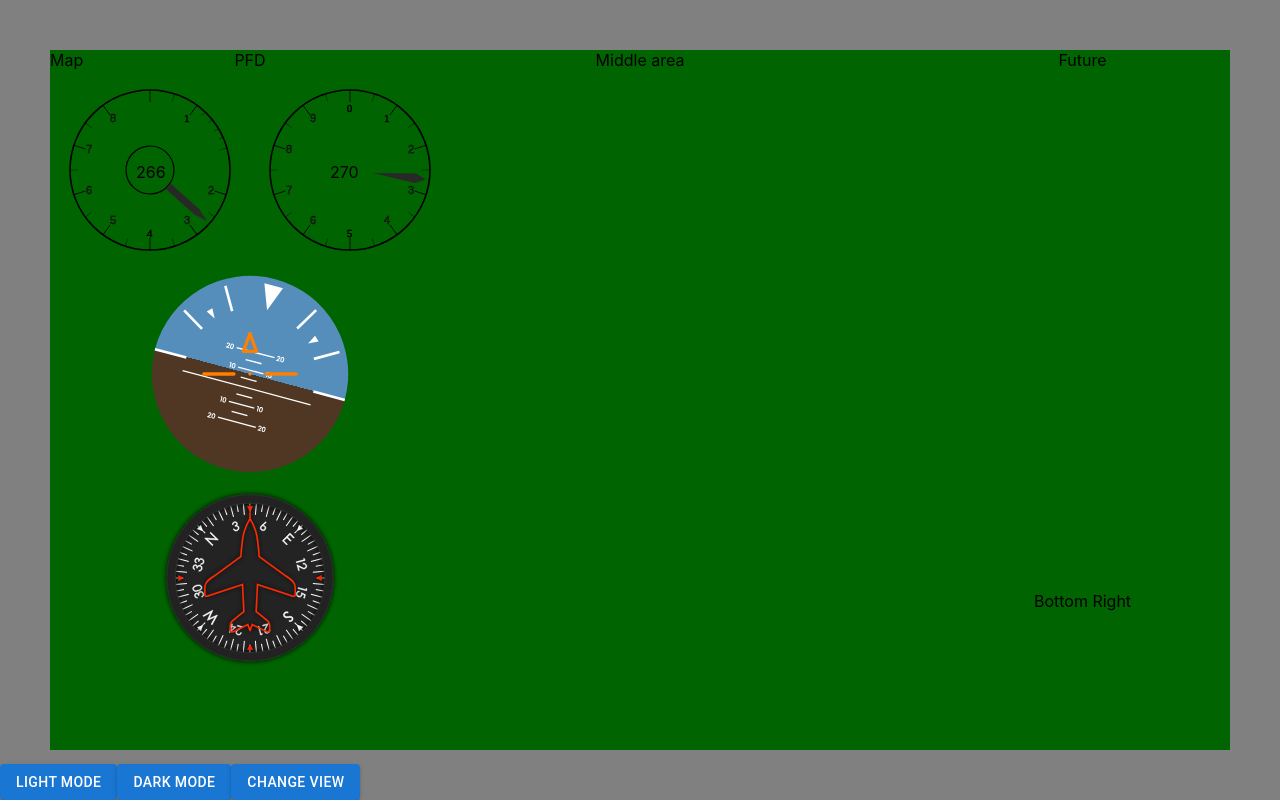
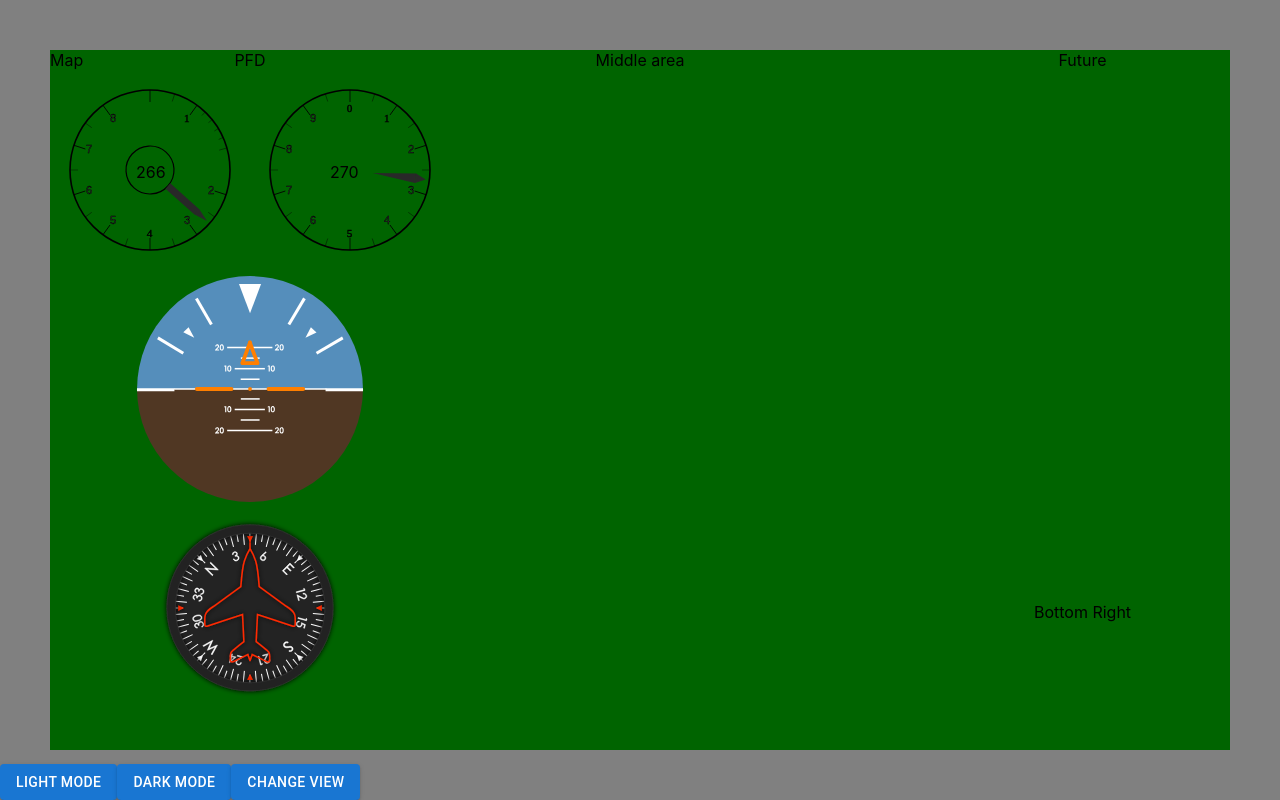
Before and after one commit to williamtorberntsson/xplanegui, a React (Create React App) app: page / in a window 1280 px wide. Built offline with nearby package versions, Linux system fonts and the light colour scheme.

Commit message:
changed styling for instruments

```diff
--- a/src/components/AirSpeed.js
+++ b/src/components/AirSpeed.js
@@ -1,4 +1,4 @@
-import React, { useState } from "react";
+import React from "react";
 
 import {VelocityMeterBlack, VelocityMeterWhite, VelocityPointerGrey, VelocityPointerRed } from "../images";
 import "../assets/css/flightindicators.css"
--- a/src/components/Attitude.js
+++ b/src/components/Attitude.js
@@ -5,20 +5,19 @@ const Attitude = (props) => {
   let constants = {
     pitch_bound: 30,
     vario_bound: 1.95,
-    airspeed_limit_l: 0,
-    airspeed_limit_h: 800
   };
   let roll = props.roll;
   let pitch = props.pitch;
 
+  // limit pitch between 0 and 30
   if (pitch > constants.pitch_bound) pitch = constants.pitch_bound;
   else if (pitch < -constants.pitch_bound) pitch = -constants.pitch_bound;
 
   pitch *= 0.7;
 
   return (
-    <span id="attitude">
-      <div className="instrument attitude" style={{ height: "200px", width: "200px" }}>
+    <div>
+      <div className="instrument attitude" style={{ height: "230px", width: "230px" }}>
         <div className="roll box" style={{ transform: `rotate(${roll}deg)` }}>
           <img src={HorizonBack} className="box" />
           <div className="pitch box" style={{ top: `${pitch}%` }}>
@@ -30,7 +29,7 @@ const Attitude = (props) => {
           <img src={HorizonMechanics} className="box" />
         </div>
       </div>
-    </span>
+    </div>
   );
 };
 export default Attitude;
--- a/src/components/PFD.js
+++ b/src/components/PFD.js
@@ -42,7 +42,7 @@ const PFD = (props) => {
         <Altimeter altitude={altitude} pressure={5} lightTheme={props.lightTheme} />
       </div>
       <div className="mousehead">
-        <Attitude roll={15} pitch={10} />
+        <Attitude roll={0} pitch={0} />
         <Heading heading={45} />
       </div>
 
```
Also changed, not shown: src/assets/index.html (deleted, +0 -12 lines).
